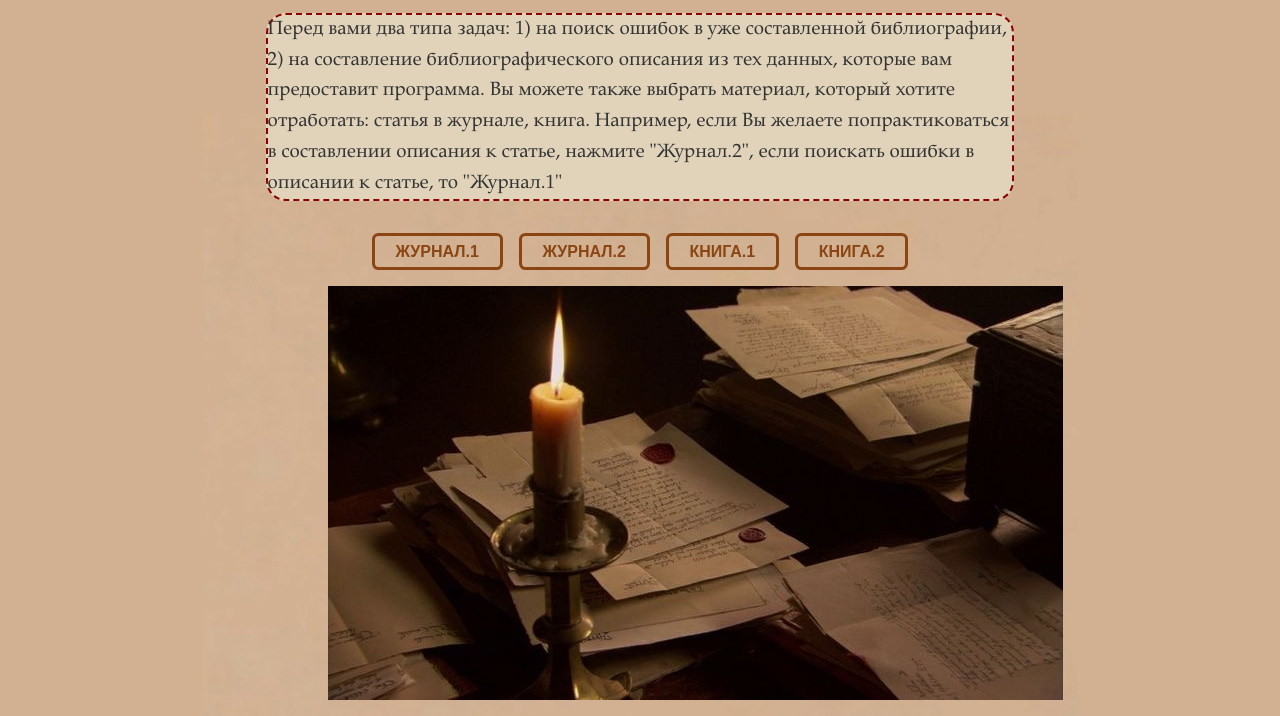
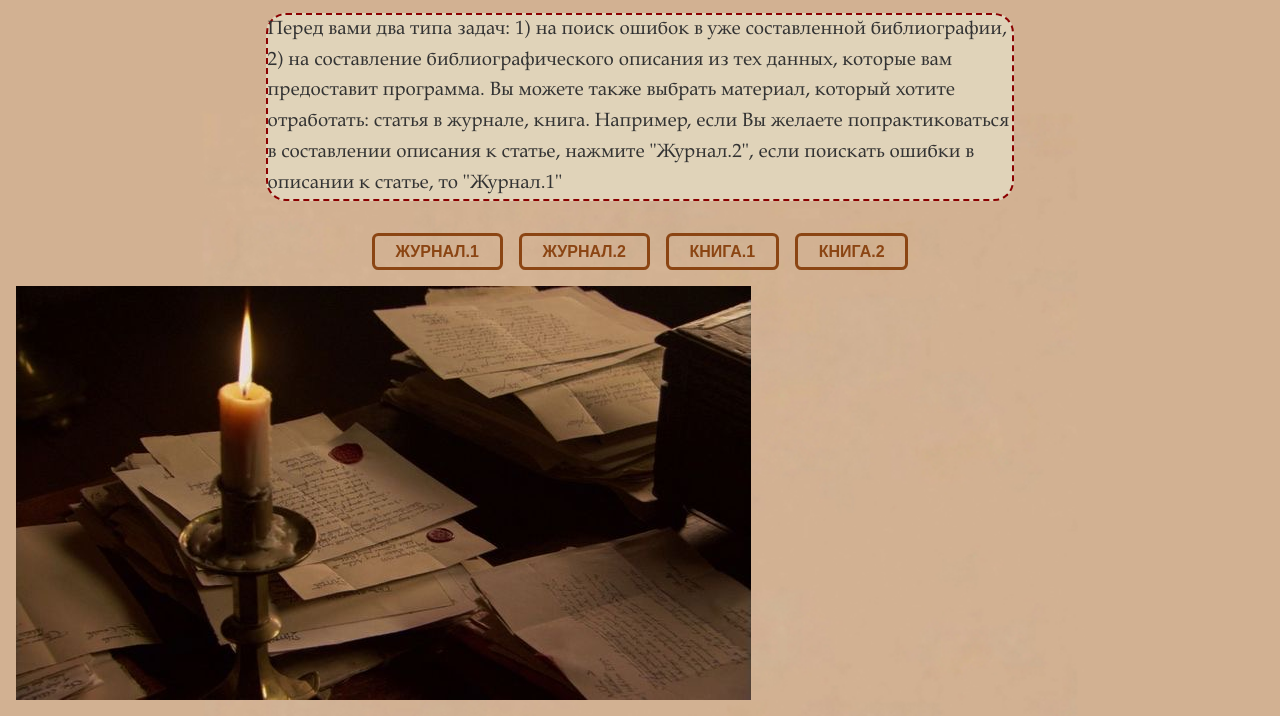
Before and after one commit to polina-novinski/-bibliography, a plain HTML site: page index.html in a window 1280 px wide. Shown: the part 89-805 px from the top of the page. Drawn offline with nearby package versions, Linux system fonts and the light colour scheme; files whose address does not match are found by name.

Commit message:
Update styles-2.css

```diff
--- a/materials/styles-2.css
+++ b/materials/styles-2.css
@@ -33,7 +33,7 @@ font-size: 1.2rem;
 }
 .img{
 display: flex;
-margin-left: 25%;
+margin: auto;
    margin-top: 1rem;
 }
 .btn-group {
```
